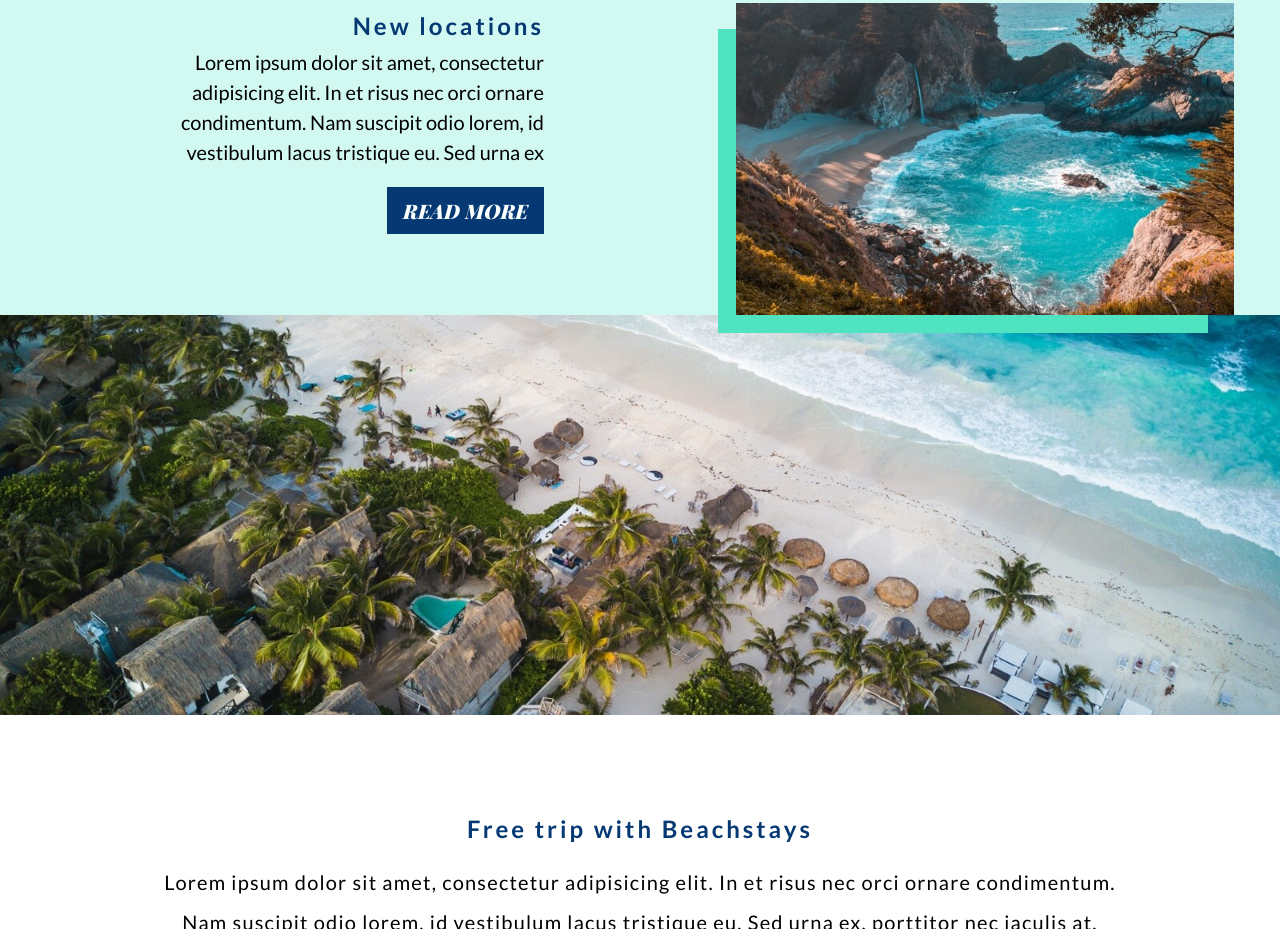
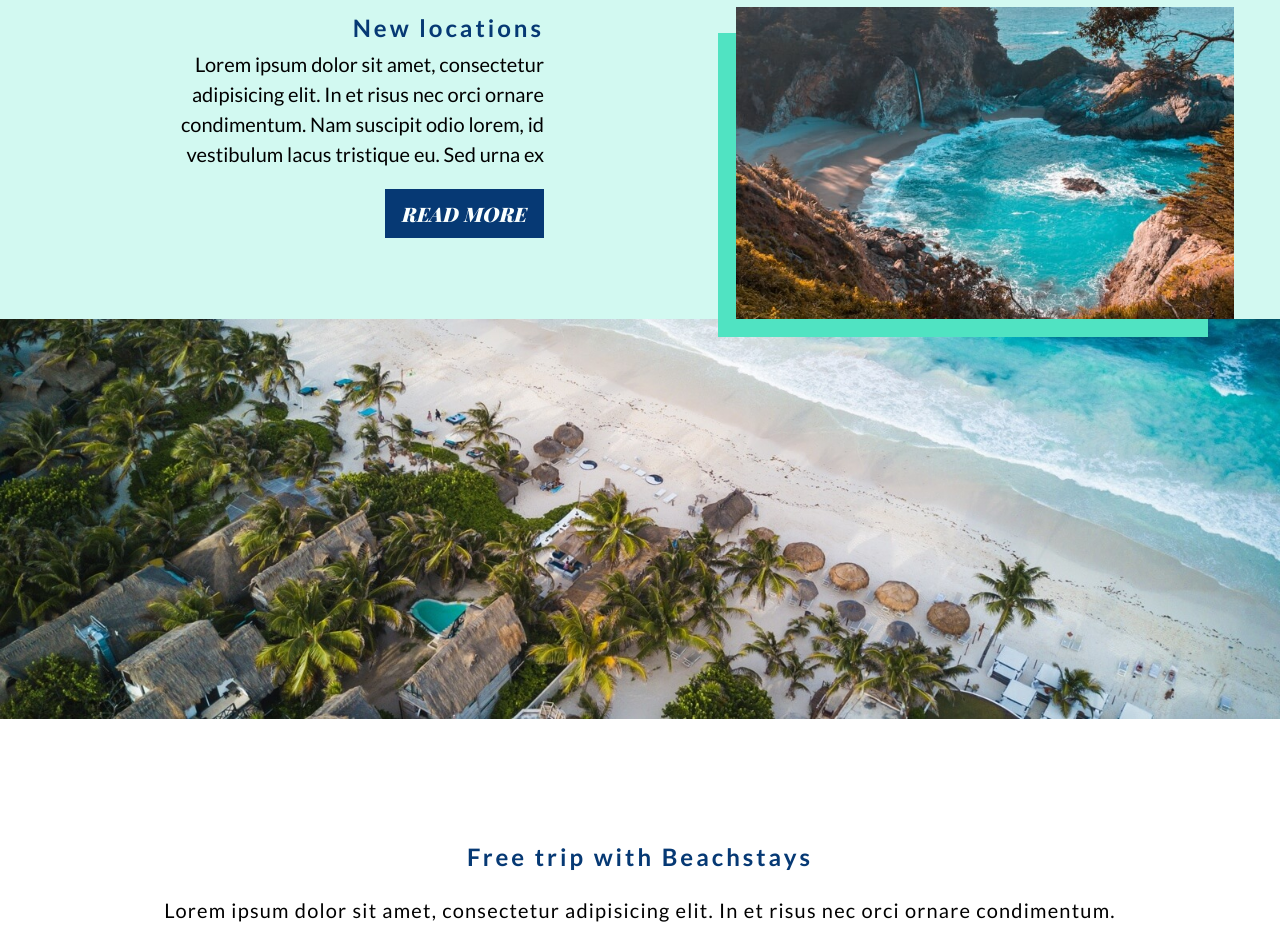
Before and after one commit to danielnoo/Beach-Stays-PSD-Conversion, a plain HTML site: page index.html in a window 1280 px wide. Shown: the part 2589-3518 px from the top of the page. Drawn offline with Linux system fonts and the light colour scheme.

Commit message:
styling buttons, small fixes

```diff
--- a/index.html
+++ b/index.html
@@ -122,7 +122,7 @@
       <div class="aside-text-container">
         <h5>Free trip with Beachstays</h5>
         <p>Lorem ipsum dolor sit amet, consectetur adipisicing elit. In et risus nec orci ornare condimentum. Nam suscipit odio lorem, id vestibulum lacus tristique eu. Sed urna ex, porttitor nec iaculis at, consectetur vel turpis. Vestibulum ultricies, felis in lacinia porttitor. tortor metus convallis augue, at fermentum diam erat nec quam. Nulla facilisi.</p>
-        <a href="">FIND OUT MORE</a>
+        <a href="contact.html">FIND OUT MORE</a>
       </div>
     </div>
   </aside>
--- a/sass/_indexAsideAndFooter.scss
+++ b/sass/_indexAsideAndFooter.scss
@@ -1,22 +1,20 @@
 .aside-wrapper {
   width: 100%;
   display: grid;
-  grid-template-rows: 500px 1fr;
+  grid-template-rows: auto 1fr;
   position: relative;
   z-index: -5;
-  overflow: hidden;
 }
 
 .aside-img-container {
   width: 100%;
   grid-row: 1/2;
-
+  height: 100%;
 }
 
 .aside-img-container img {
   max-width: 100%;
   max-height: 100%;
-
 }
 
 
@@ -29,7 +27,7 @@
   justify-content: center;
   align-items: center;
   text-align: center;
-  margin: 0 auto;
+  margin: 6rem auto 3rem auto;
 }
 
 .aside-text-container p {
--- a/sass/_mixins.scss
+++ b/sass/_mixins.scss
@@ -2,12 +2,26 @@
 
 @mixin indexLinks {
   background-color: $twilightBlue;
+  border: 1px solid $twilightBlue;
   color: $iceBlue;
   font-family: $playFair;
   padding: 0.6rem 0.8rem;
   text-decoration: none;
   cursor: pointer;
   width: fit-content;
+  transition: color 0.2s, background-color 0.6s, border 1s;
+
+  &:hover {
+    color: $twilightBlue;
+    background-color: $iceBlue;
+    border: 1px solid $twilightBlue;
+  }
+
+  &:focus {
+    color: $twilightBlue;
+    background-color: $iceBlue;
+    border: 1px solid $twilightBlue;
+  }
 
 }
 
--- a/sass/main.scss
+++ b/sass/main.scss
@@ -7,6 +7,7 @@
 @import './indexAsideAndFooter';
 @import './blog';
 @import './contact';
+@import './effects';
 
 
 //// notes /////////////////////////////////
```
Also changed, not shown: sass/_effects.scss (added), styles/main.css.
